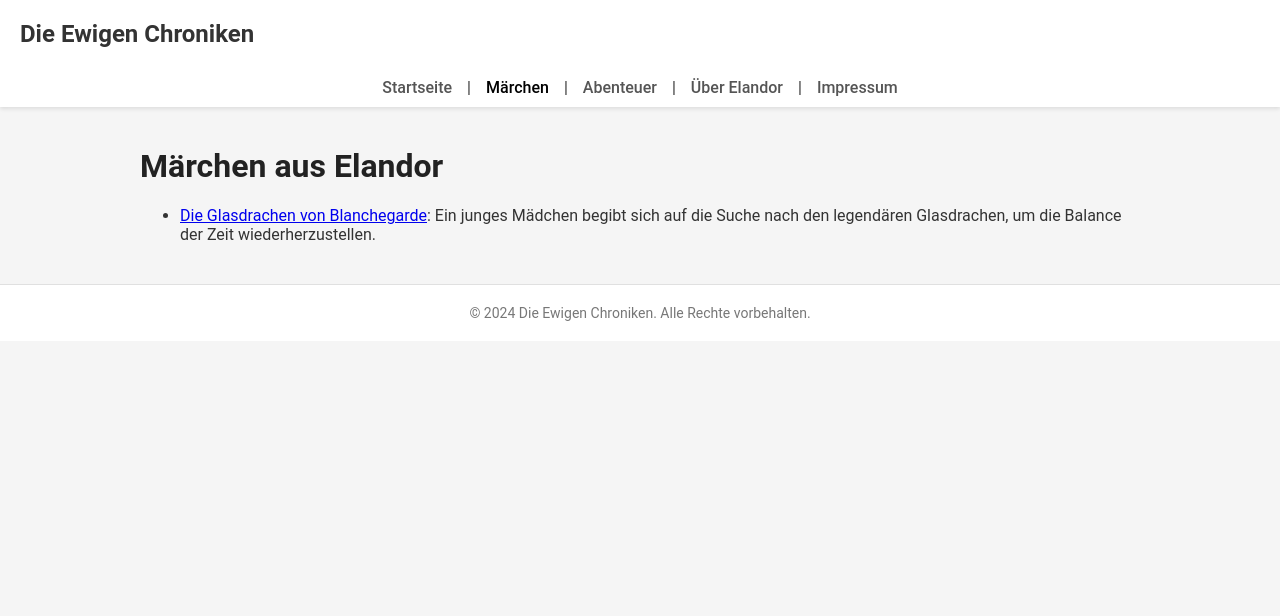
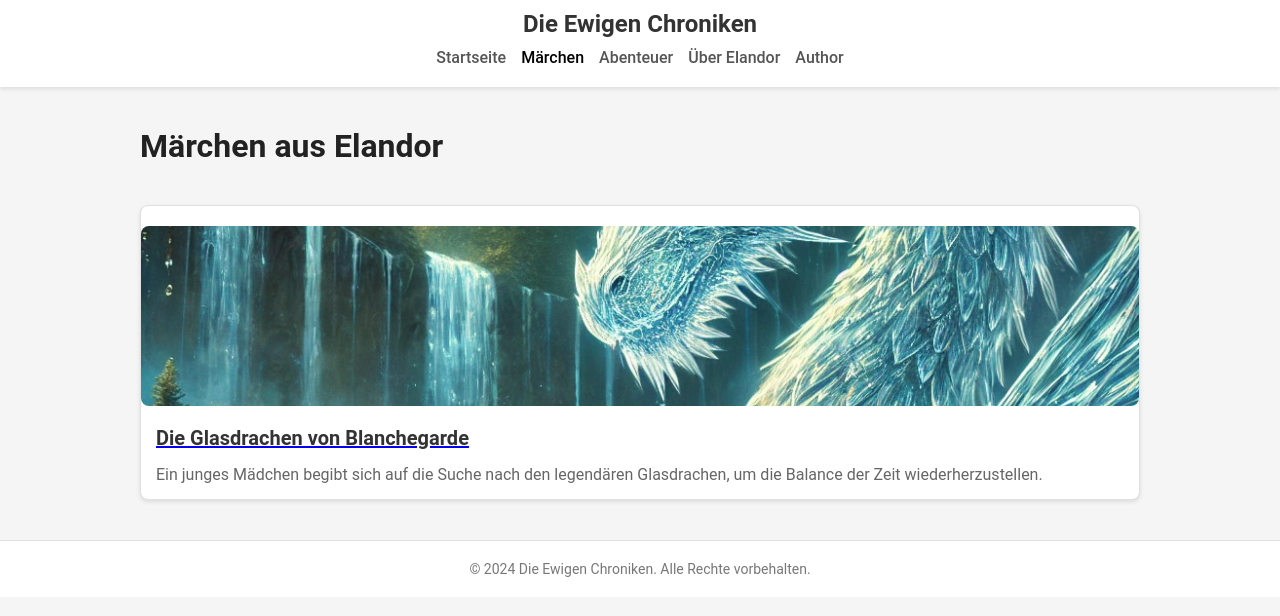
Before and after one commit to RainerGewalt/chroniken-aus-elandor, a Jekyll site: the page built from _pages/stories.html, in a window 1280 px wide. Shown: the top 616 px of the page. Built offline with Jekyll 4.4.1, drawn with Linux system fonts in a browser that asks for light colours.

Commit message:
shortstories init

```diff
--- a/Gemfile
+++ b/Gemfile
@@ -1,2 +1,3 @@
 source "https://rubygems.org"
 gem "jekyll"
+gem 'jekyll-paginate-v2'
--- a/_config.yml
+++ b/_config.yml
@@ -1,22 +1,34 @@
 title: "Die Ewigen Chroniken"
 description: "Entdecke die magische Welt von Elandor durch Märchen und Geschichten."
 url: "https://ewigenchroniken.de"
-baseurl: "" # Falls die Seite in einem Unterverzeichnis liegt, ändere dies entsprechend
+baseurl: ""
 
 collections:
   pages:
     output: true
   stories:
     output: true
-    permalink: /_stories/:title/
+    permalink: /stories/:title/
   books:
     output: true
     permalink: /books/:path/
+
 defaults:
   - scope:
       path: ""
-      type: "_stories"
+      type: "stories"
     values:
       layout: story
 
-permalink: pretty
+pagination:
+  enabled: true
+  per_page: 6
+  permalink: '/stories/page:num/'
+  collection: 'stories'
+
+permalink: none
+
+
+
+plugins:
+  - jekyll-paginate-v2
--- /dev/null
+++ b/_layouts/chapter.html
@@ -0,0 +1,4 @@
+---
+layout: default
+---
+{{ content }}
--- a/_layouts/default.html
+++ b/_layouts/default.html
@@ -4,17 +4,18 @@
     <meta charset="UTF-8">
     <meta name="viewport" content="width=device-width, initial-scale=1.0">
     <title>{{ page.title }} | {{ site.title }}</title>
+    <meta name="author" content="Florian Herzog">
     <link rel="stylesheet" href="{{ '/assets/css/styles.css' | relative_url }}">
 </head>
 <body>
 <header>
     <h1><a href="{{ '/' | relative_url }}">{{ site.title }}</a></h1>
     <nav>
-        <a href="{{ '/' | relative_url }}" {% if page.url == "/" %}class="active"{% endif %}>Startseite</a> |
-        <a href="{{ '/stories/' | relative_url }}" {% if page.url == "/stories/" %}class="active"{% endif %}>Märchen</a> |
-        <a href="{{ '/stories/' | relative_url }}" {% if page.url == "/books/" %}class="active"{% endif %}>Abenteuer</a> |
-        <a href="{{ '/about/' | relative_url }}" {% if page.url == "/about/" %}class="active"{% endif %}>Über Elandor</a> |
-        <a href="{{ '/impressum/' | relative_url }}" {% if page.url == "/impressum/" %}class="active"{% endif %}>Impressum</a>
+        <a href="{{ '/' | relative_url }}" {% if page.url == "/" %}class="active"{% endif %}>Startseite</a>
+        <a href="{{ '/stories/' | relative_url }}" {% if page.url == "/stories/" %}class="active"{% endif %}>Märchen</a>
+        <a href="{{ '/books/' | relative_url }}" {% if page.url == "/books/" %}class="active"{% endif %}>Abenteuer</a>
+        <a href="{{ '/about/' | relative_url }}" {% if page.url == "/about/" %}class="active"{% endif %}>Über Elandor</a>
+        <a href="{{ '/impressum/' | relative_url }}" {% if page.url == "/impressum/" %}class="active"{% endif %}>Author</a>
     </nav>
 </header>
 <main>
--- a/_pages/stories.html
+++ b/_pages/stories.html
@@ -1,15 +1,19 @@
 ---
 layout: default
-title: "Märchen"
+title: "Märchen aus Elandor"
 permalink: /stories/
 ---
 
 <h1>Märchen aus Elandor</h1>
 
-<ul>
+<div class="stories-grid">
     {% for story in site.stories %}
-    <li>
-        <a href="{{ story.url | relative_url }}">{{ story.title }}</a>: {{ story.description }}
-    </li>
+    <div class="story-card">
+        <a href="{{ story.url | relative_url }}">
+            <img src="{{ story.cover_image | relative_url }}" alt="{{ story.title }} Cover" class="story-card-cover">
+            <h2>{{ story.title }}</h2>
+        </a>
+        <p>{{ story.description }}</p>
+    </div>
     {% endfor %}
-</ul>
+</div>
--- a/assets/css/styles.css
+++ b/assets/css/styles.css
@@ -1,5 +1,3 @@
-/* styles.css */
-
 /* Allgemeine Stileinstellungen */
 body {
     margin: 0;
@@ -8,19 +6,20 @@ body {
     color: #333;
 }
 
-/* Header-Styling */
+/* Header */
 header {
     background-color: #ffffff;
     box-shadow: 0 2px 4px rgba(0, 0, 0, 0.1);
     position: sticky;
     top: 0;
     z-index: 1000;
+    padding: 10px 20px;
 }
 
 header h1 {
     margin: 0;
-    padding: 20px;
     font-size: 24px;
+    text-align: center;
 }
 
 header h1 a {
@@ -28,16 +27,17 @@ header h1 a {
     color: #333;
 }
 
-/* Navigation-Styling */
+/* Navigation */
 nav {
     display: flex;
     justify-content: center;
+    gap: 15px;
     background-color: #ffffff;
     padding: 10px 0;
+    flex-wrap: wrap;
 }
 
 nav a {
-    margin: 0 15px;
     text-decoration: none;
     color: #555;
     font-weight: 500;
@@ -68,7 +68,7 @@ main img {
     border-radius: 8px;
 }
 
-/* Stories Grid auf der Startseite */
+/* Stories Grid */
 .stories-grid {
     display: grid;
     grid-template-columns: repeat(auto-fit, minmax(280px, 1fr));
@@ -106,7 +106,7 @@ main img {
     color: #666;
 }
 
-/* Footer-Styling */
+/* Footer */
 footer {
     background-color: #ffffff;
     text-align: center;
@@ -139,3 +139,26 @@ footer {
         font-size: 18px;
     }
 }
+
+/* Paginierung */
+.pagination {
+    display: flex;
+    justify-content: center;
+    margin: 20px 0;
+}
+
+.page-link {
+    margin: 0 5px;
+    padding: 8px 12px;
+    text-decoration: none;
+    color: #555;
+    font-weight: 500;
+    transition: background-color 0.3s;
+}
+
+.page-link.active,
+.page-link:hover {
+    background-color: #ddd;
+    color: #333;
+    border-radius: 5px;
+}
```
Also changed, not shown: _layouts/book.html (added, +26 -0 lines), _layouts/story.html (+6 -5 lines), Gemfile.lock.
